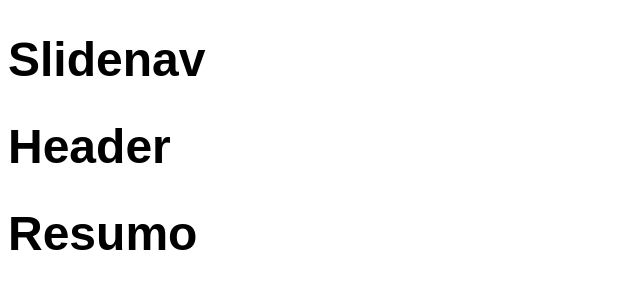
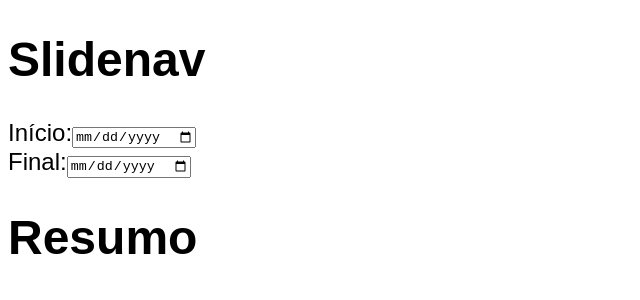
Before and after one commit to JuniorBarros92/controle-de-vendas, a React (Vite) app: page /vendas/1 in a window 1280 px wide. Shown: the top 300 px of the page, without its empty margins (0-640 px from the left). Built offline with nearby package versions, Linux system fonts and the light colour scheme; no server answers.

Commit message:
DateInput

```diff
--- /dev/null
+++ b/src/Components/DateInput.tsx
@@ -0,0 +1,16 @@
+import React from "react";
+
+type IDateInput = React.ComponentProps<"input"> & {
+  label: string;
+};
+
+const DateInput: React.FC<IDateInput> = ({label, ...props}) => {
+  return (
+    <div>
+      <label htmlFor={label}>{label}:</label>
+      <input type="date" id={label} name={label} {...props} />
+    </div>
+  );
+};
+
+export default DateInput;
--- /dev/null
+++ b/src/Components/DateRanger.tsx
@@ -0,0 +1,17 @@
+import React from "react";
+import DateInput from "./DateInput";
+
+const DateRanger: React.FC = () => {
+ const [inicio, setInicio] = React.useState("");
+ const [final, setFinal] = React.useState("");
+
+
+  return (
+    <form onSubmit={(e) => e.preventDefault() }>
+      <DateInput label="Início" value={inicio} onChange={({ target}) => setInicio(target.value)} />{inicio}
+      <DateInput label="Final" value={final} onChange={({ target }) => setFinal(target.value)} />{final}
+    </form>
+  );
+};
+
+export default DateRanger;
--- a/src/Components/Header.tsx
+++ b/src/Components/Header.tsx
@@ -1,13 +1,12 @@
 import React from "react";
-import { useData } from "../Context/DataContext";
+
+import DateRanger from "./DateRanger";
 
 const Header: React.FC = () => {
 
-  const {data} = useData();
-  console.log(data)
   return (
     <header>
-      <h1>Header</h1>
+      <DateRanger />
     </header>
   );
 };
```
